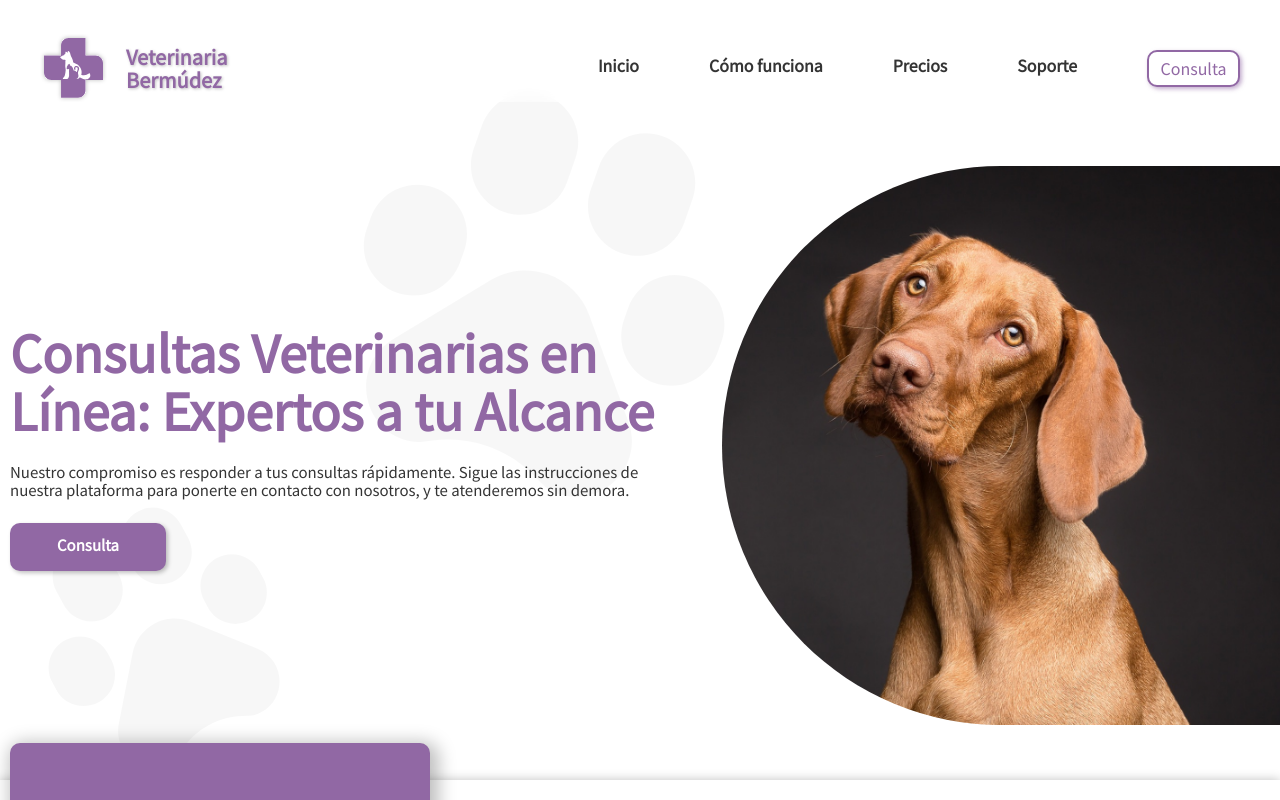
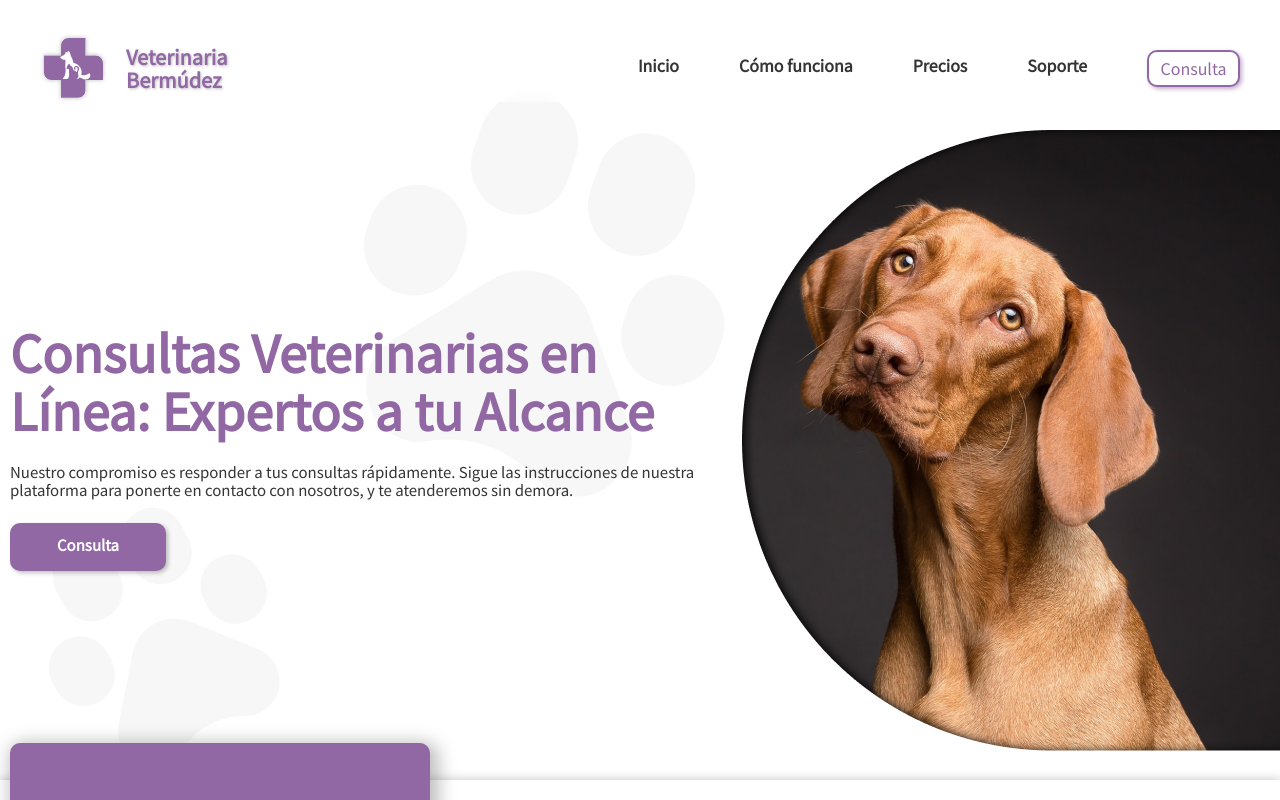
Before and after one commit to LeandroMaxRomero/veterinaria_bermudez, a React (Vite) app: page / in a window 1280 px wide. Shown: the top 800 px of the page. Built offline with nearby package versions, Linux system fonts and the light colour scheme; a web font is replaced by a local one.

Commit message:
0.4.1 estilos imagen header

```diff
--- a/src/components/Footer/Footer.jsx
+++ b/src/components/Footer/Footer.jsx
@@ -39,7 +39,7 @@ export const Footer = () => {
           </div>
           <div className="footer__nav">
             <h3>Navegación</h3>
-            <Link to="/">Inicio</Link>
+            <a href="/#home">Inicio</a>
             <a href="/#proceso">Cómo funciona</a>
             <a href="/#precios">Precios</a>
             <Link to="/soporte">Soporte</Link>
--- a/src/components/Home/Header.jsx
+++ b/src/components/Home/Header.jsx
@@ -31,9 +31,13 @@ export const Header = () => {
               </button>
             </Link>
         </div>
-        <div className="header__img">
+        <div className="header__img--mobile">
             <img src="img/dog-header.png" alt="imagen de perro" />
-        </div>
+      </div>
+
+      </div>
+      <div className="header__img">
+            <img src="img/imagen-header.png" alt="imagen de perro" />
       </div>
 
     </div>
--- a/src/scss/base/_globales.scss
+++ b/src/scss/base/_globales.scss
@@ -4,6 +4,7 @@ html {
     font-size: 62.5%;
     box-sizing: border-box;
     scroll-behavior: smooth;
+    overflow-x: hidden;
   }
   *,
   *:before,
--- a/src/scss/layout/_footer.scss
+++ b/src/scss/layout/_footer.scss
@@ -59,12 +59,10 @@
         @include m.mobile {
             width: 100%;
         }
-        // @media (max-width: 400px) {
-        //     flex-direction: column;
-        //   }
     }
     .logo--svg{
         display: flex;
+        width: auto;
         @media (max-width: 400px) {
             min-width: 8rem;
           }
@@ -74,6 +72,7 @@
     }
     h2{
         width: 100%;
+        max-width: 42rem;
         font-size: 40px;
         font-weight: 700;
         margin: 0;
@@ -133,7 +132,7 @@
             left: 0;
             bottom: 0;
             width: 0;
-            height: 1.5px;
+            height: 1px;
             background-color: v.$blanco;
             transition: width 0.25s ease-out;
         }
--- a/src/scss/layout/_header.scss
+++ b/src/scss/layout/_header.scss
@@ -35,6 +35,7 @@
     @include m.tablet {
         max-width: 78rem;
         height: 50rem;
+        padding-top: 0;
         grid-template-rows: 50% 50%;
         .huella--uno{
             justify-self: center;
@@ -63,9 +64,11 @@
     align-items: center;
     gap: 3rem;
     justify-content: space-between;
+    position: relative;
     @include m.tablet {
         max-width: 78rem;
         height: 50rem;
+        padding-top: 0;
     }
     @include m.mobile {
         flex-direction: column;
@@ -83,6 +86,7 @@
     display: flex;
     flex-direction: column;
     width: 55%;
+    position: absolute;
     h2{
         margin: 0;
         color: v.$violeta;
@@ -90,12 +94,14 @@
         font-weight: 700;
         max-width: 700px;
         @include m.tablet {
-            font-size: 4.5rem;
+            font-size: 3.8rem;
+            width: 95%;
         }
         @include m.mobile {
             font-size: 40px;
             font-style: normal;
             line-height: 110.8%;
+            width: 100%;
         }
     }
     p{
@@ -133,16 +139,44 @@
     }
     @include m.mobile {
         width: 100%;
+        position: inherit;
     }
 }
 
 .header__img{
-    width: 45%;
+    width: 100%;
+    position: absolute;
+    top: 0;
+    right: 0;
+    padding-left: 58%;
+    overflow-x: hidden;
+    padding-top: 5rem;
     img{
-        border-top-left-radius: 50%;
-        border-bottom-left-radius: 50%;
+        border-top-left-radius: 0%;
+        border-bottom-left-radius: 0%;
+        min-width: 1940px;
+    }
+    @include m.tablet {
+        padding-top: 0;
+        padding-left: 55%;
+        img{
+            padding-top: 0;
+            max-height: 500px;
+            height: 100%;
+            width: 100%;
+            object-fit:cover;
+        }
     }
     @include m.mobile {
+        display: none;
+    }
+
+
+}
+.header__img--mobile{
+    display: none;
+    @include m.mobile {
+        display: block;
         width: 100%;
         max-width: 39rem;
         height: auto;
--- a/src/scss/layout/_navbar.scss
+++ b/src/scss/layout/_navbar.scss
@@ -13,8 +13,8 @@
     right: 0;
     background-color: rgba(255, 255, 255, 0.55);
     backdrop-filter: blur(5px);
+    gap: 1rem;
     @include m.tablet {
-        max-width: 78rem;
         height: 14rem;
         padding-top: 2.4rem;
     }
@@ -73,7 +73,7 @@ h1{
     display: flex;
     justify-content: space-between;
     align-items: center;
-    gap: 7rem;
+    gap: 6rem;
     @include m.tablet{
         gap: 3rem;
     }
@@ -136,31 +136,6 @@ h1{
         flex-direction: column;
     }
 }
-// .navlink{
-//     font-family: v.$fuente;
-//     color: v.$gris;
-//     font-size: 16px;
-//     font-weight: 400;
-//     h4{
-//         width: fit-content;
-//         &::before{
-//             content: "";
-//             position: absolute;
-//             left: 0;
-//             bottom: 0;
-//             width: 0;
-//             height: 1.5px;
-//             background-color: v.$violeta;
-//             transition: width 0.25s ease-out;
-//         }
-//         &:hover::before{
-//             width: 100%;
-//             color: v.$violeta;
-//         }
-
-//     }
-// }
-
 
 .container__navbar--mobile{
     display: none;
```
Also changed, not shown: public/img/imagen-header.png (added).
